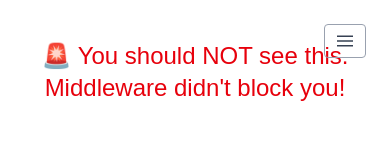
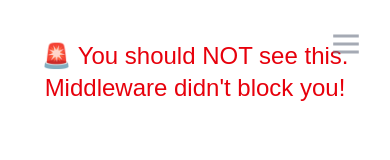
Before and after one commit to mummysboy/isaac-portfolio, a Next.js app: page /test-gaurd in a window 390 px wide. Shown: the top 160 px of the page. Built offline with nearby package versions, Linux system fonts and the light colour scheme.

Commit message:
updated hamberger menu

```diff
--- a/src/components/Navbar.tsx
+++ b/src/components/Navbar.tsx
@@ -1,7 +1,8 @@
 "use client";
 
-import { useState } from "react";
+import { useState, useEffect } from "react";
 import Link from "next/link";
+import { usePathname } from "next/navigation";
 
 const navLinks = [
   { name: "Home", href: "/" },
@@ -10,21 +11,59 @@ const navLinks = [
 
 export default function Navbar() {
   const [menuOpen, setMenuOpen] = useState(false);
+  const [showNavbar, setShowNavbar] = useState(true);
+  const [lastScrollY, setLastScrollY] = useState(0);
+  const [showEmail, setShowEmail] = useState(false);
+  const [copied, setCopied] = useState(false);
+  const pathname = usePathname();
 
-  const handleEmailClick = () => {
-    alert("Email me at: isaac@gmail.com");
+  useEffect(() => {
+    const handleScroll = () => {
+      const currentScrollY = window.scrollY;
+      setShowNavbar(currentScrollY < 10 || currentScrollY < lastScrollY);
+      setLastScrollY(currentScrollY);
     };
 
+    window.addEventListener("scroll", handleScroll);
+    return () => window.removeEventListener("scroll", handleScroll);
+  }, [lastScrollY]);
+
+  useEffect(() => {
+    if (copied) {
+      const timeout = setTimeout(() => {
+        setCopied(false);
+        setShowEmail(false);
+      }, 1200);
+      return () => clearTimeout(timeout);
+    }
+  }, [copied]);
+
+  if (pathname === "/") return null;
+
   return (
-    <nav className="fixed top-6 right-6 md:right-24 z-50">
+    <>
+      <nav
+        className={`fixed top-6 right-6 md:right-24 z-50 transition-opacity duration-300 ${
+          showNavbar ? "opacity-100" : "opacity-0 pointer-events-none"
+        }`}
+      >
         {/* Hamburger (mobile) */}
         <button
           onClick={() => setMenuOpen(!menuOpen)}
-        className="md:hidden flex items-center px-3 py-2 border rounded text-gray-700 border-gray-400 hover:text-blue-600 hover:border-blue-600"
+          className="md:hidden flex items-center p-1"
           aria-label="Toggle Menu"
         >
-        <svg className="fill-current h-4 w-4" viewBox="0 0 20 20">
-          <path d="M0 3h20v2H0V3zm0 6h20v2H0V9zm0 6h20v2H0v-2z" />
+          <svg
+            className="text-gray-500 hover:text-blue-600 transition h-8 w-8 opacity-60"
+            viewBox="0 0 20 20"
+            fill="currentColor"
+            xmlns="http://www.w3.org/2000/svg"
+          >
+            <path
+              fillRule="evenodd"
+              d="M2 4h16v2H2V4zm0 5h16v2H2V9zm0 5h16v2H2v-2z"
+              clipRule="evenodd"
+            />
           </svg>
         </button>
 
@@ -36,7 +75,8 @@ export default function Navbar() {
                 <button
                   key={link.name}
                   onClick={() => {
-                  handleEmailClick();
+                    setShowEmail(!showEmail);
+                    setCopied(false);
                     setMenuOpen(false);
                   }}
                   className="block w-full text-left px-4 py-2 text-gray-700 hover:bg-blue-100"
@@ -63,7 +103,10 @@ export default function Navbar() {
             link.isEmail ? (
               <button
                 key={link.name}
-              onClick={handleEmailClick}
+                onClick={() => {
+                  setShowEmail(!showEmail);
+                  setCopied(false);
+                }}
                 className="hover:text-blue-600 font-medium"
               >
                 {link.name}
@@ -79,6 +122,29 @@ export default function Navbar() {
             )
           )}
         </div>
+
+        {/* Floating email box */}
+        {showEmail && (
+          <div className="absolute top-14 right-0 md:right-0 bg-white border border-gray-200 rounded shadow px-4 py-2 text-sm">
+            <p
+              className="cursor-pointer select-text text-gray-800"
+              onClick={() => {
+                navigator.clipboard.writeText("isaachirsch@gmail.com");
+                setCopied(true);
+              }}
+            >
+              isaachirsch@gmail.com
+            </p>
+          </div>
+        )}
       </nav>
+
+      {/* Center-screen copied notification */}
+      {copied && (
+        <div className="fixed top-1/2 left-1/2 transform -translate-x-1/2 -translate-y-1/2 bg-gray-700 text-white text-sm px-6 py-2 rounded shadow-md z-50 transition-opacity duration-700 opacity-100 animate-fade">
+          Copied!
+        </div>
+      )}
+    </>
   );
 }
```
Lines whose indentation alone changed are shown as unchanged.
